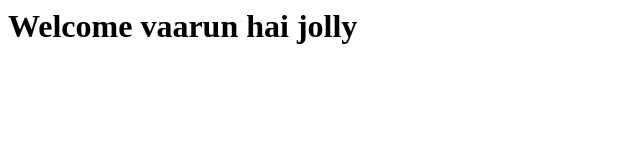
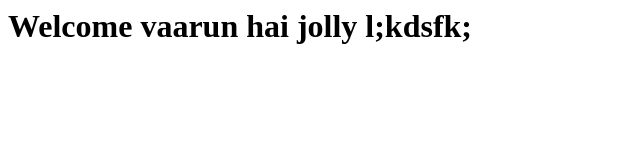
Before and after one commit to pra9500/coursera-angularjs, a plain HTML site: page index.html in a window 1280 px wide. Shown: the whole page, without its empty margins (0-640 px from the left). Drawn offline with Linux system fonts and the light colour scheme.

Commit message:
first webpage modified

```diff
--- a/index.html
+++ b/index.html
@@ -1,6 +1,6 @@
 <html>
 <title>Mypage</title>
 <body>
-<h1>Welcome vaarun hai jolly</h1>
+<h1>Welcome vaarun hai jolly l;kdsfk;</h1>
 </body>
 </html>
```
